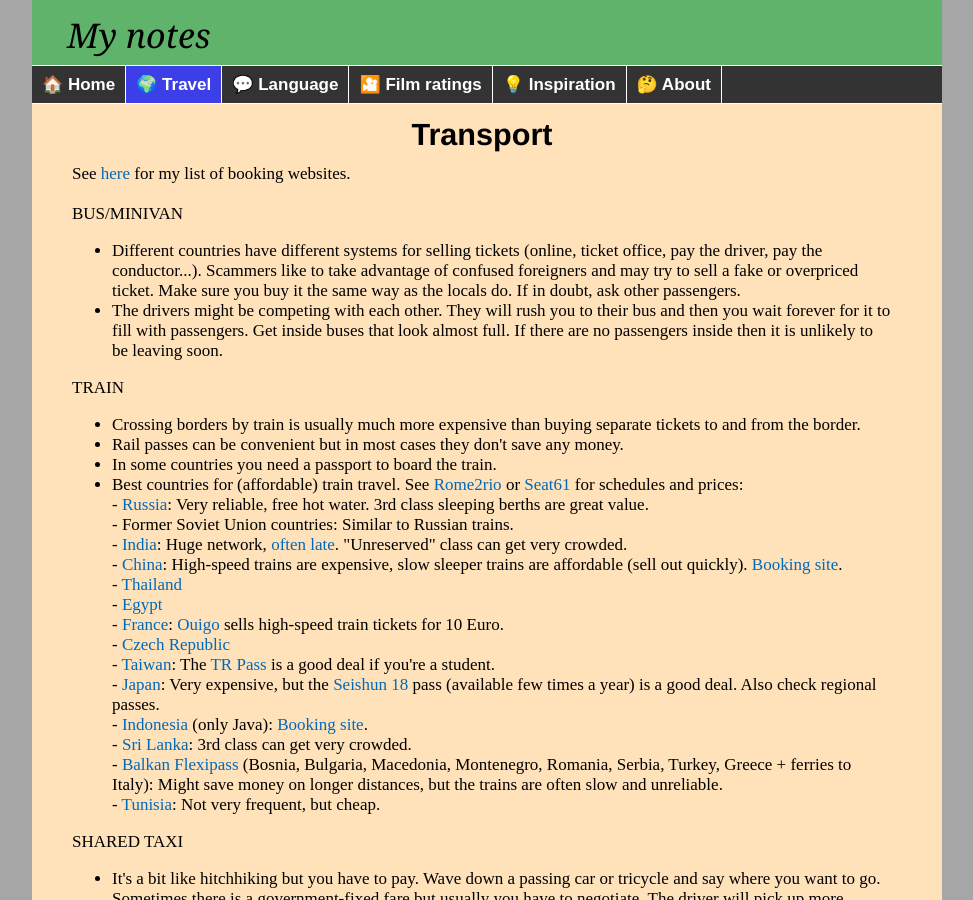
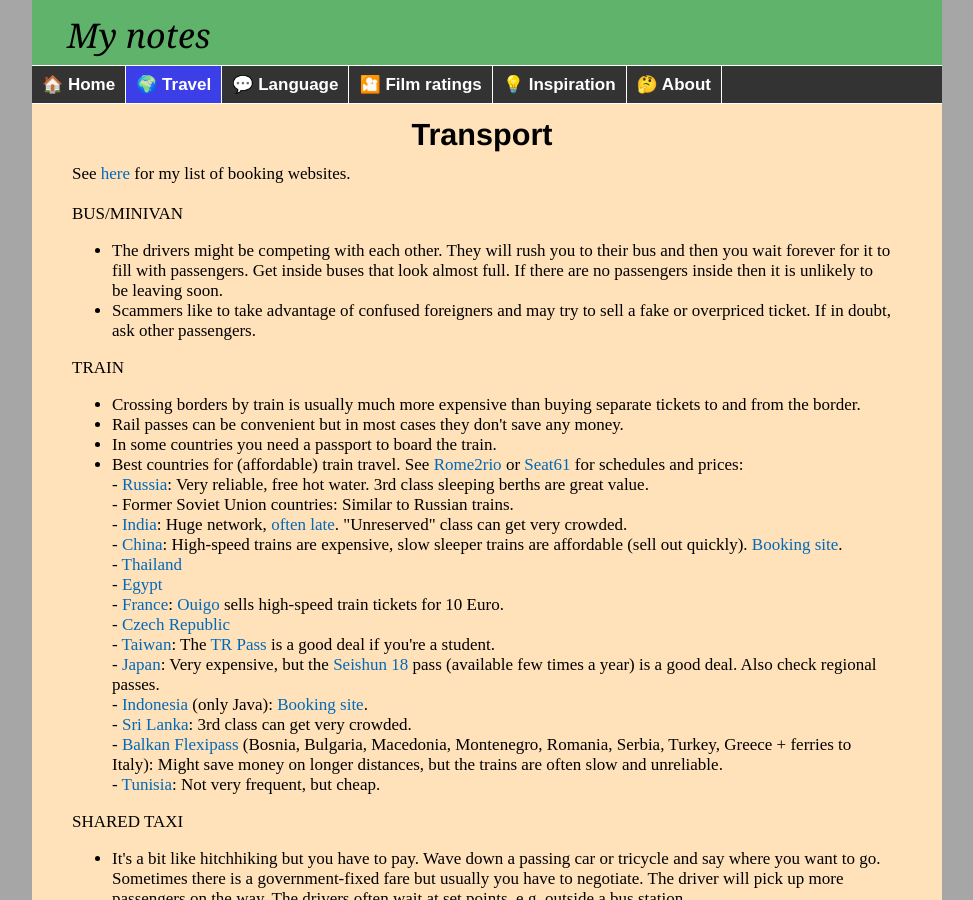
Before and after one commit to witbag/witbag.github.io, a Jekyll site: the page built from travel/transport.html, in a window 1280 px wide and 900 px high. Shown: the whole window, without its empty margins (153-1126 px from the left). Built offline with Jekyll 4.4.1, drawn with Linux system fonts in a browser that asks for light colours.

Commit message:
Update transport.html

```diff
--- a/travel/transport.html
+++ b/travel/transport.html
@@ -12,8 +12,8 @@
 <br>
 <a id="bus"></a>BUS/MINIVAN<br>
 <ul>
-<li>Different countries have different systems for selling tickets (online, ticket office, pay the driver, pay the conductor...). Scammers like to take advantage of confused foreigners and may try to sell a fake or overpriced ticket. Make sure you buy it the same way as the locals do. If in doubt, ask other passengers.
-<li>The drivers might be competing with each other. They will rush you to their bus and then you wait forever for it to fill with passengers. Get inside buses that look almost full. If there are no passengers inside then it is unlikely to be leaving soon.<br>
+<li>The drivers might be competing with each other. They will rush you to their bus and then you wait forever for it to fill with passengers. Get inside buses that look almost full. If there are no passengers inside then it is unlikely to be leaving soon.
+<li>Scammers like to take advantage of confused foreigners and may try to sell a fake or overpriced ticket. If in doubt, ask other passengers.<br>
 </ul>
 <a id="train"></a>TRAIN<br>
 <ul>
```
